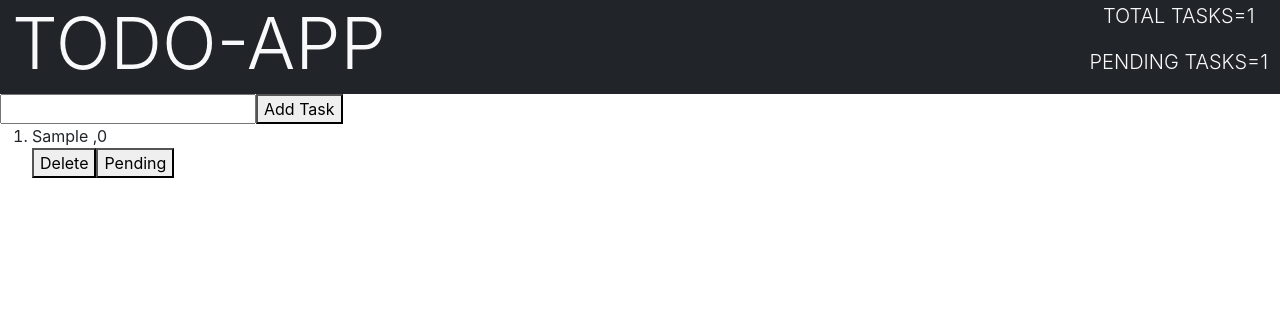
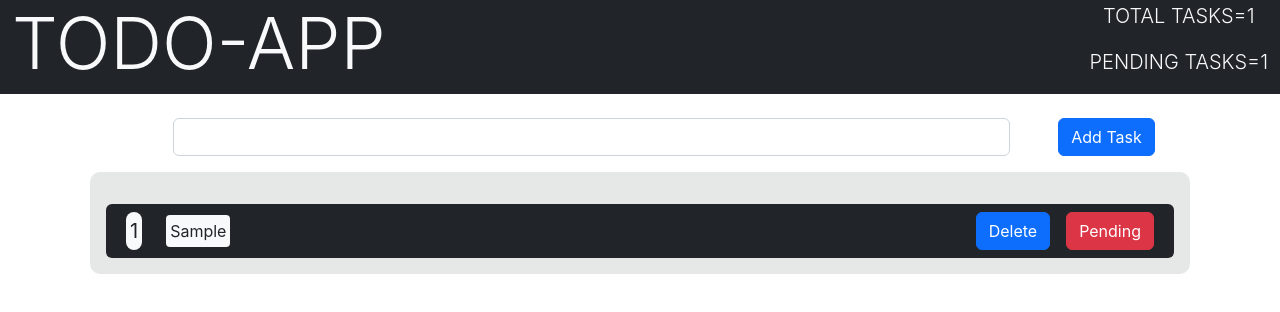
Before and after one commit to AnitKrJha/ToDo-List, a React (Create React App) app: page / in a window 1280 px wide. Both pictures are taken after typing "Sample" into the empty fields and a click on the button "Add Task". Shown: the top 312 px of the page. Built offline with nearby package versions, Linux system fonts and the light colour scheme.

Commit message:
added some css

```diff
--- a/src/App.css
+++ b/src/App.css
@@ -2,8 +2,14 @@
   text-align: center;
 }
 
-
-
+*{
+  padding:0;
+  margin:0;
+  transition: 0.3s ease;
+}
+ol,ul{
+  list-style: none;
+}
 .App-header {
   background-color: #282c34;
   min-height: 100vh;
--- a/src/App.jsx
+++ b/src/App.jsx
@@ -2,8 +2,7 @@ import TodoSpace from "./components/Todo-Space";
 import "./App.css";
 
 function App() {
-  return <TodoSpace/>
-
+  return <TodoSpace />;
 }
 
 export default App;
--- a/src/components/Todo-Space.jsx
+++ b/src/components/Todo-Space.jsx
@@ -8,13 +8,18 @@ function TodoSpace() {
   const [pending, setPending] = useState(0);
 
   function addTodo(e) {
+
+    function tomodiUpperCase(s){
+      return s[0].toUpperCase()+s.slice(1);
+    }
     e.preventDefault();
 
     setTodo((oldTodo) => {
       setTask("");
       setTotal((oldTotal) => oldTotal + 1);
       setPending((oldPending) => oldPending + 1);
-      return [...oldTodo, { task: task, id: id++, pending: true }];
+
+      return [...oldTodo, { task: tomodiUpperCase(task), id: id++, pending: true }];
     });
   }
   function deleteTodo(z) {
@@ -30,10 +35,12 @@ function TodoSpace() {
   function ToggleStatus(item, e) {
     if (item.pending) {
       e.target.innerText = "Complete";
+      e.target.classList.toggle("btn-danger");
       item.pending = !item.pending;
       console.log(todos);
       setPending((oldPending) => oldPending - 1);
     } else {
+      e.target.classList.toggle("btn-danger");
       e.target.innerText = "Pending";
       item.pending = !item.pending;
       console.log(todos);
@@ -43,27 +50,57 @@ function TodoSpace() {
   return (
     <>
       <Header total={total} pending={pending} />
-      <form>
+      <form className="container d-flex align-items-center justify-content-center mt-4">
         <input
           type="text"
           value={task}
           onChange={(e) => setTask((oldTask) => e.target.value)}
+          className="form-control flex-grow-0 w-75 mx-5"
         />
-        <button type="submit" onClick={addTodo}>
+        <button type="submit" onClick={addTodo} className="btn btn-primary">
           Add Task
         </button>
       </form>
-      <ol>
-        {todos.map((todoItem) => {
+      <ol
+        style={{
+          width: "fit-content",
+          margin: "auto",
+          marginTop:'1em',
+          minWidth: "1100px",
+          background: "rgba(12,23,23,.1)",
+          padding: "1em",
+          borderRadius: "10px",
+        }}
+      >
+        {todos.map((todoItem, index) => {
           return (
-            <div key={todoItem.id}>
-              <li>
-                {todoItem.task} ,{todoItem.id}
+            <div
+              key={todoItem.id}
+              className="container d-flex align-items-center justify-content-between bg-dark text-light mt-3 rounded-2 py"
+            >
+              <li className="d-flex align-items-center">
+                <span className="mx-2 bg-light text-dark rounded-3 p-1 text-weight-bold lead">
+                  <strong>{index + 1}</strong>
+                </span>
+                <span className="bg-light text-dark rounded-1 p-1 mx-3 font-italic">
+                  {todoItem.task}
+                </span>
               </li>
-              <button onClick={() => deleteTodo(todoItem)}>Delete</button>
-              <button onClick={(e) => ToggleStatus(todoItem, e)}>
-                Pending
-              </button>
+              <div className="d-flex align-items-center">
+                <button
+                  className="btn btn-primary  mx-2"
+                  onClick={() => deleteTodo(todoItem)}
+                >
+                  Delete
+                </button>
+                <button
+                  className="btn btn-danger btn-success align-text-middle my-2 mx-2 "
+                  onClick={(e) => ToggleStatus(todoItem, e)}
+                >
+                  Pending
+                </button>
+              </div>
+
             </div>
           );
         })}
```
